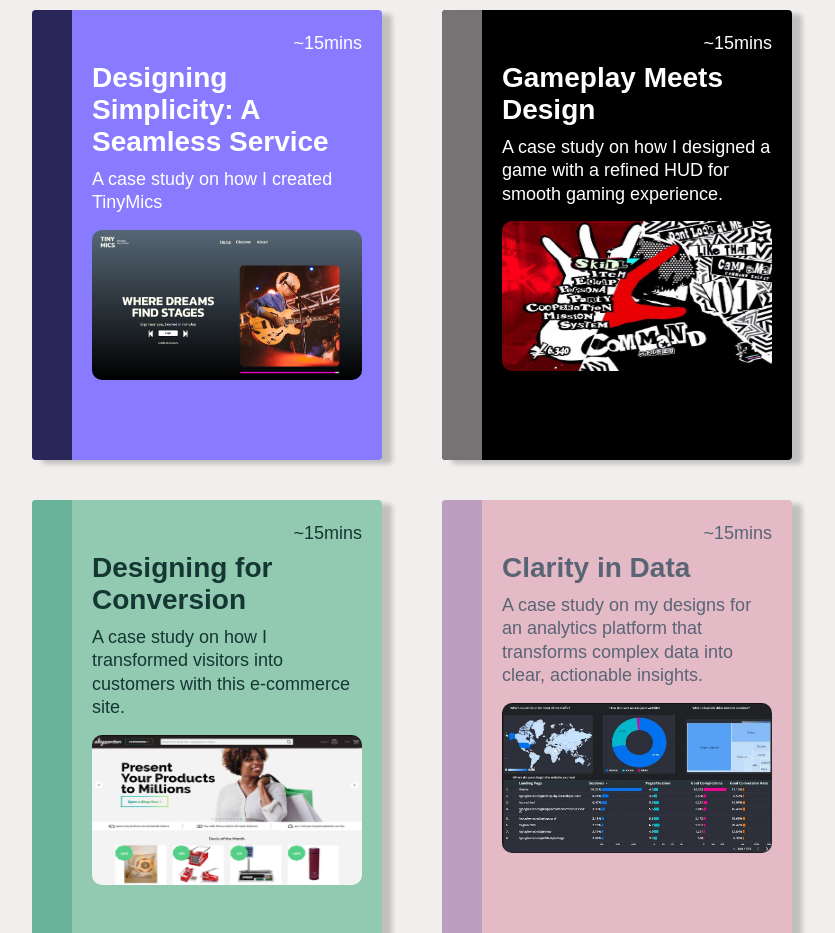
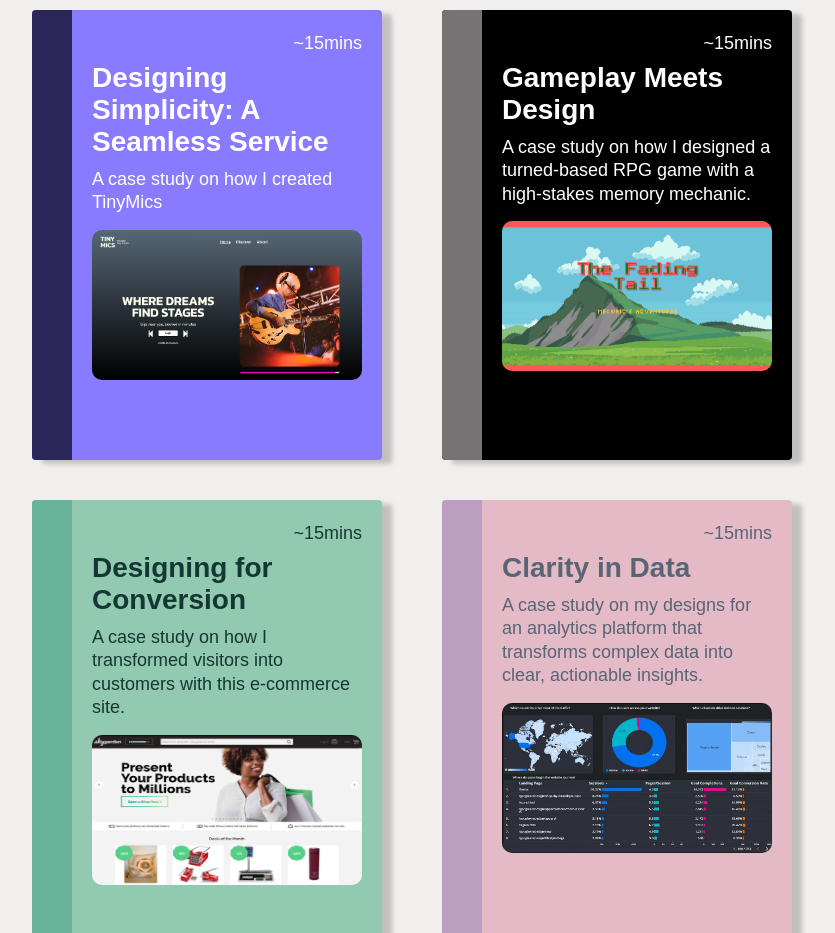
Before and after one commit to Leung-Arvin/seg_3125_assignment_1_portfolio, a React (Vite) app: page / in a window 1280 px wide. Shown: the part 1180-2113 px from the top of the page, without its empty margins (218-1053 px from the left). Built offline with nearby package versions, Linux system fonts and the light colour scheme.

Commit message:
linked game case

```diff
--- a/src/App.jsx
+++ b/src/App.jsx
@@ -78,12 +78,12 @@ function App() {
                   textColor="white"
                 />
               </Link>
-              <Link to="/case2">
+              <Link to="https://the-fading-tail.netlify.app/">
               <CaseStudy
                 read_time="15"
                 title="Gameplay Meets Design"
-                description="A case study on how I designed a game with a refined HUD for smooth gaming experience."
-                image="game_design_case.png"
+                description="A case study on how I designed a turned-based RPG game with a high-stakes memory mechanic."
+                image="the-fading-tail-case.png"
                 spineColor="#777374"
                 contentColor="black"
                 textColor="white"
```
Also changed, not shown: public/the-fading-tail-case.png (added).
